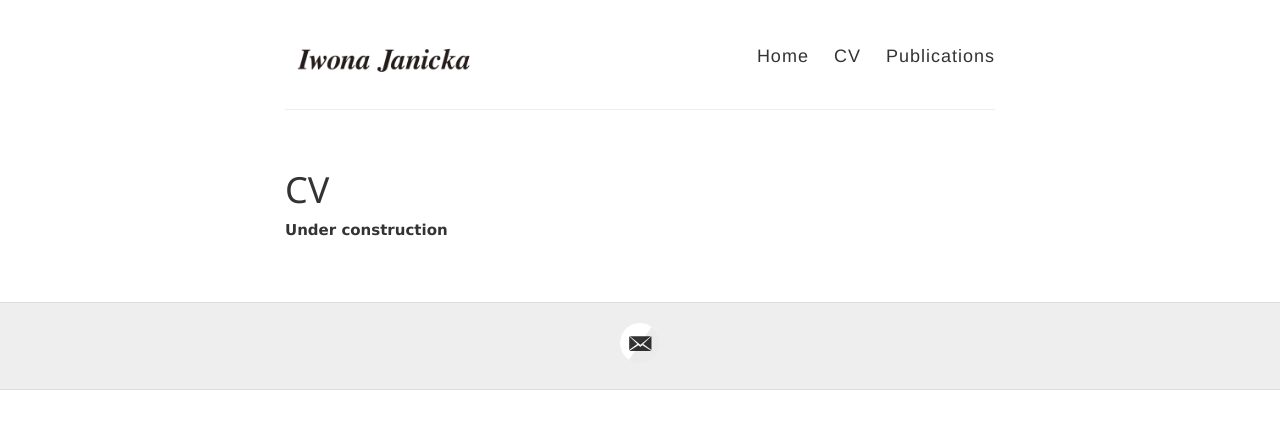
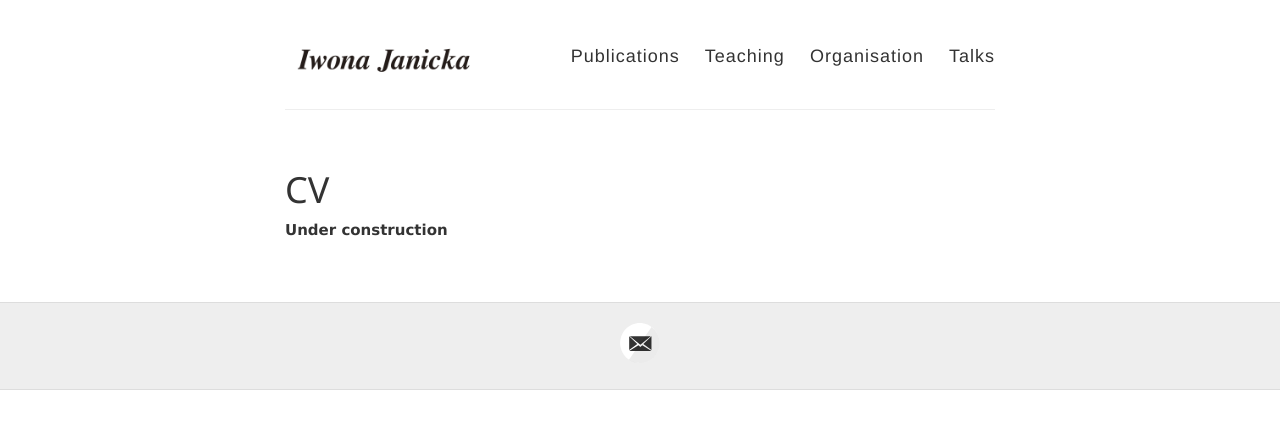
Before and after one commit to IJanicka/IJanicka.github.io, a Jekyll site: the page built from cv.md, in a window 1280 px wide. Shown: the top 429 px of the page. Built offline with Jekyll 4.4.1, drawn with Linux system fonts in a browser that asks for light colours.

Commit message:
Update default.html

```diff
--- a/_layouts/default.html
+++ b/_layouts/default.html
@@ -28,9 +28,10 @@
           </div>
 
           <nav>
-            <a href="{{ site.baseurl }}/">Home</a>
-            <a href="{{ site.baseurl }}/cv">CV</a>
             <a href="{{ site.baseurl }}/publications">Publications</a>
+            <a href="{{ site.baseurl }}/teaching">Teaching</a>
+            <a href="{{ site.baseurl }}/organisation">Organisation</a>
+            <a href="{{ site.baseurl }}/talks">Talks</a>
           </nav>
         </header>
       </div>
```
